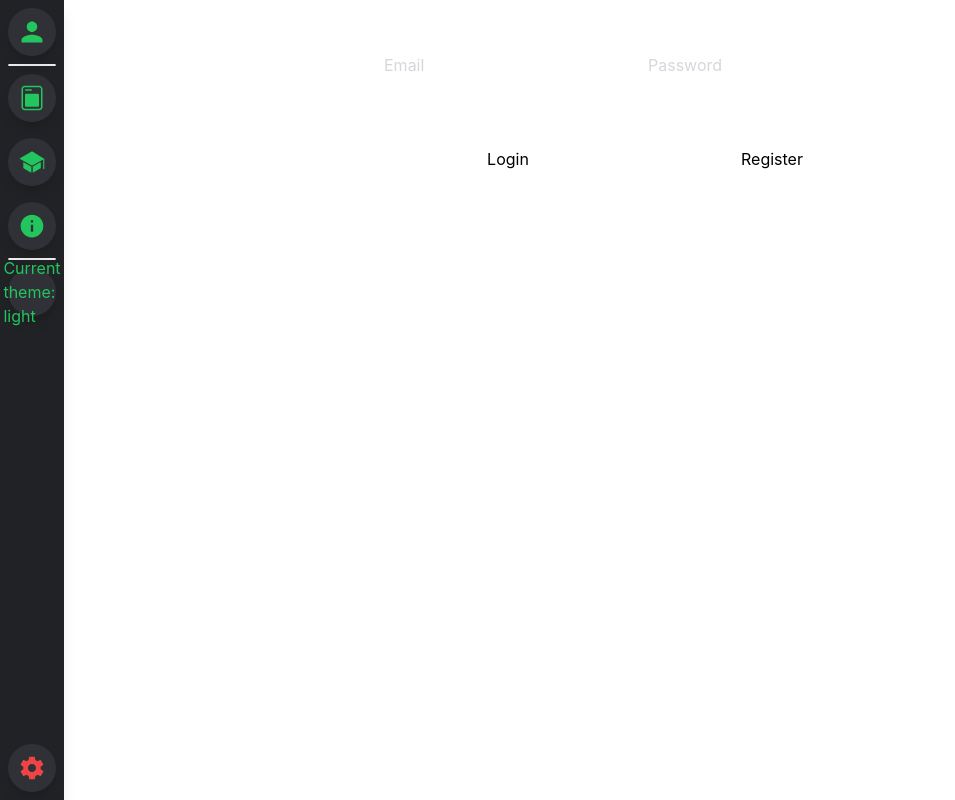
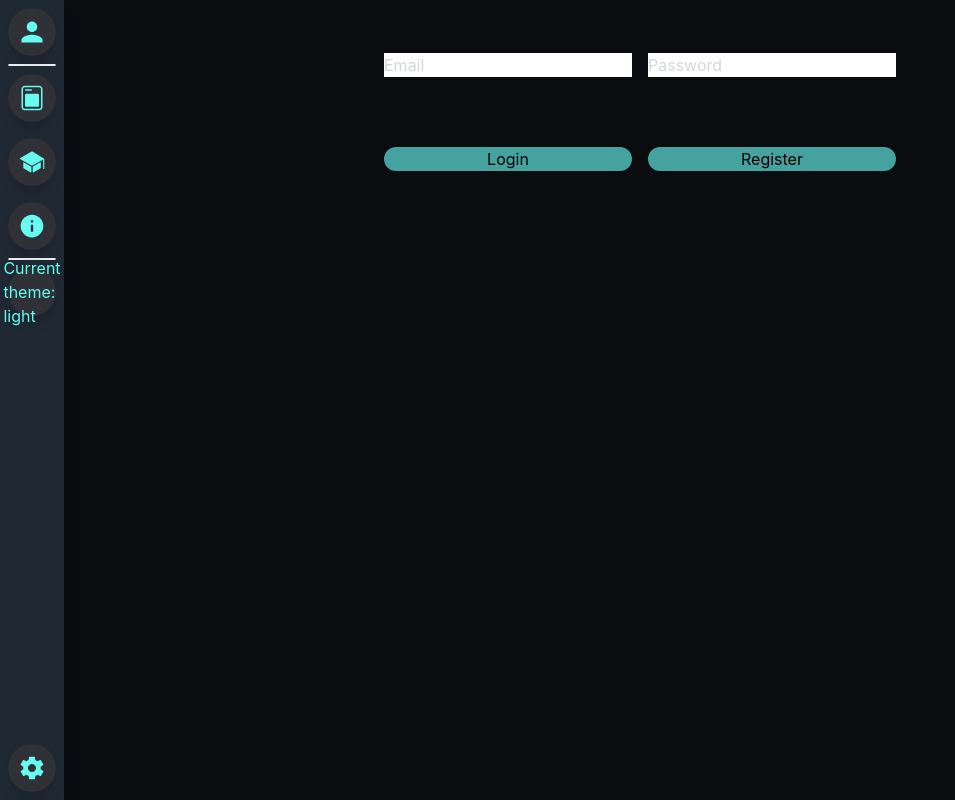
Before and after one commit to Schuetze1000/TheRouteMaster, a React (Create React App) app in the folder client/: page /login in a window 1280 px wide. Shown: the whole page, without its empty margins (0-955 px from the left). Built offline with nearby package versions, Linux system fonts and the light colour scheme.

Commit message:
theme change

```diff
--- a/client/src/components/Navbar.tsx
+++ b/client/src/components/Navbar.tsx
@@ -5,7 +5,7 @@ import { useDarkMode } from "usehooks-ts";
 const Navbar = () => {
     return (
         <div className="fixed top-0 h-full w-16 m-0 flex flex-col
-                        bg-gray-900 text-white shadow-lg">
+                        bg-theme-1-2 text-white shadow-lg">
 
             <NavbarIconAccount icon={<IoMdPerson size="28" />} />
             <Divider/>
--- a/client/src/index.css
+++ b/client/src/index.css
@@ -6,13 +6,13 @@
 
   .navbar-icon {
     @apply relative flex items-center justify-center h-12 w-12 mt-2 mb-2 mx-auto shadow-lg
-            bg-gray-800 text-green-500 hover:bg-green-600 hover:text-white
+            bg-gray-800 text-theme-1-4 hover:bg-theme-1-5 hover:text-white
             rounded-3xl hover:rounded-xl transition-all duration-300 ease-linear cursor-pointer;
   }
 
   .navbar-icon-bottom {
     @apply absolute bottom-0 left-2 flex items-center justify-center h-12 w-12 mt-2 mb-2 mx-auto shadow-lg
-            bg-gray-800 text-red-500 hover:bg-red-600 hover:text-white
+            bg-gray-800 text-theme-1-4 hover:bg-theme-1-5 hover:text-white
             rounded-3xl hover:rounded-xl transition-all duration-300 ease-linear cursor-pointer;
   }
 
@@ -22,7 +22,7 @@
   }
 
   .navbar-hr {
-    @apply bg-gray-200 dark:bg-gray-800 border border-gray-200 dark:border-gray-800 rounded-full mx-2;
+    @apply border border-gray-200 dark:border-gray-800 rounded-full mx-2;
   }
 
   .email-input {
@@ -34,11 +34,13 @@
   }
 
   .login-button {
-    @apply relative;
+    @apply relative bg-theme-1-5 hover:bg-theme-1-4 flex items-center justify-center
+            rounded-3xl hover:rounded-xl transition-all duration-300 ease-linear cursor-pointer;
   }
 
   .register-button {
-    @apply relative;
+    @apply relative bg-theme-1-5 hover:bg-theme-1-4 flex items-center justify-center
+            rounded-3xl hover:rounded-xl transition-all duration-300 ease-linear cursor-pointer;
   }
 }
 
--- a/client/src/pages/landing/landing.tsx
+++ b/client/src/pages/landing/landing.tsx
@@ -4,11 +4,13 @@ import Navbar from "../../components/Navbar";
 
 function Landing() {
     return (
-        <div className="flex bg-gray-400 dark:bg-gray-800">
-            <Navbar />
-            <h1 className="text-center text-red-700">Willkommen zu The Route Master!</h1>
-            <LoginButton/>
-        </div>
+        <body className="h-screen bg-theme-1-1">
+            <div>
+                <Navbar />
+                <h1 className="text-center text-red-700">Willkommen zu The Route Master!</h1>
+                <LoginButton/>
+            </div>
+        </body>
     );
 }
 
--- a/client/src/pages/login/login.tsx
+++ b/client/src/pages/login/login.tsx
@@ -18,6 +18,7 @@ function Login() {
     }
 
     return (
+        <body className="h-screen bg-theme-1-1">
             <form onSubmit={onSubmit}>
                 <Navbar/>
                 <div className="grid gap-4 h-56 grid-cols-2 content-evenly mx-96">
@@ -44,6 +45,7 @@ function Login() {
                     <button  className="register-button" type="submit">Register</button>
                 </div>
             </form>
+        </body>
     );
 }
 
--- a/client/tailwind.config.js
+++ b/client/tailwind.config.js
@@ -28,6 +28,11 @@ module.exports = {
           200: "#ebedef",
           100: "#f2f3f5",
         },
+        "theme-1-1": "#0B0C10",
+        "theme-1-2": "#1F2833",
+        "theme-1-3": "#C5C6C7",
+        "theme-1-4": "#66FCF1",
+        "theme-1-5": "#45A29E",
       },
     },
   },
```
Lines whose indentation alone changed are shown as unchanged.
